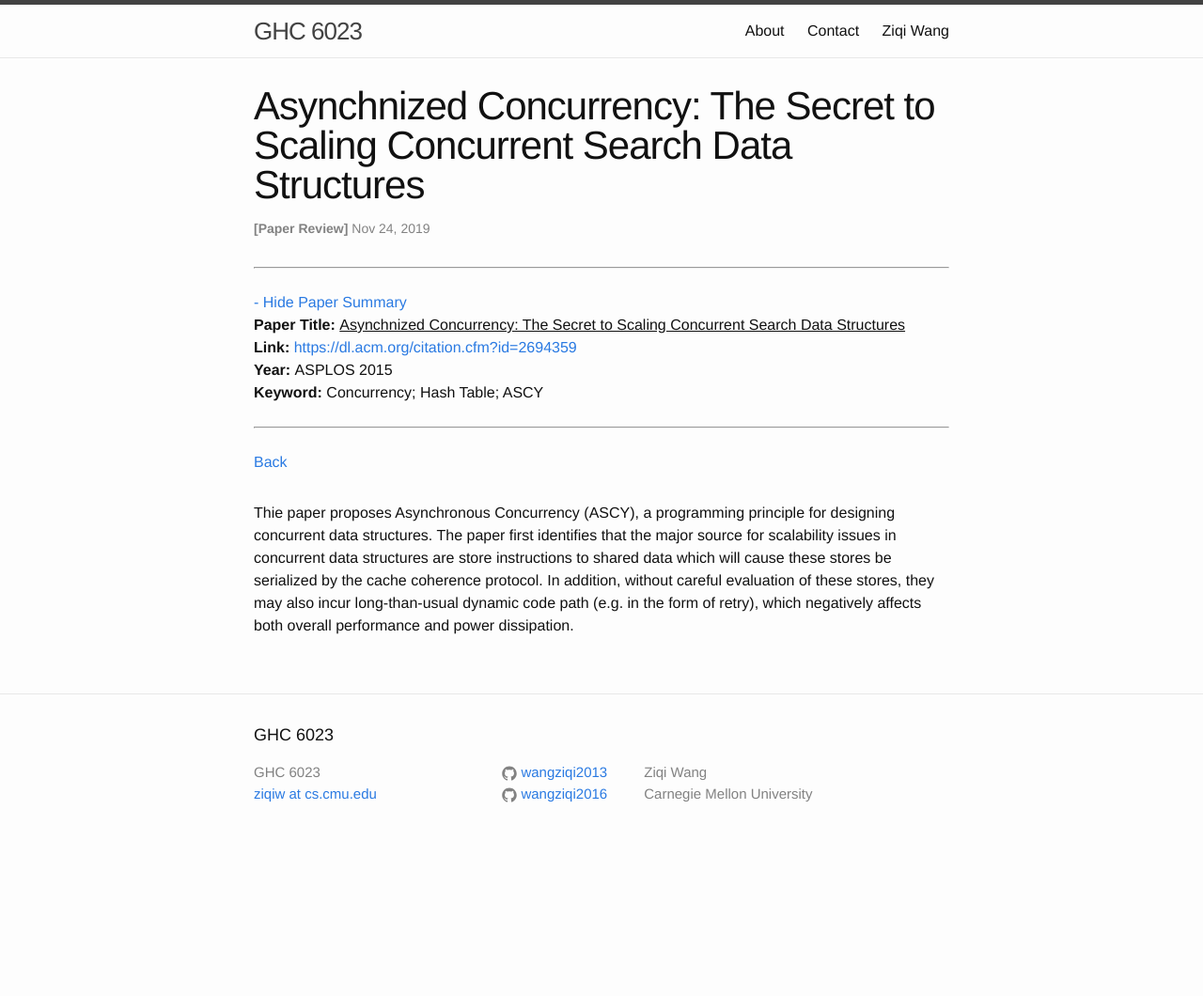
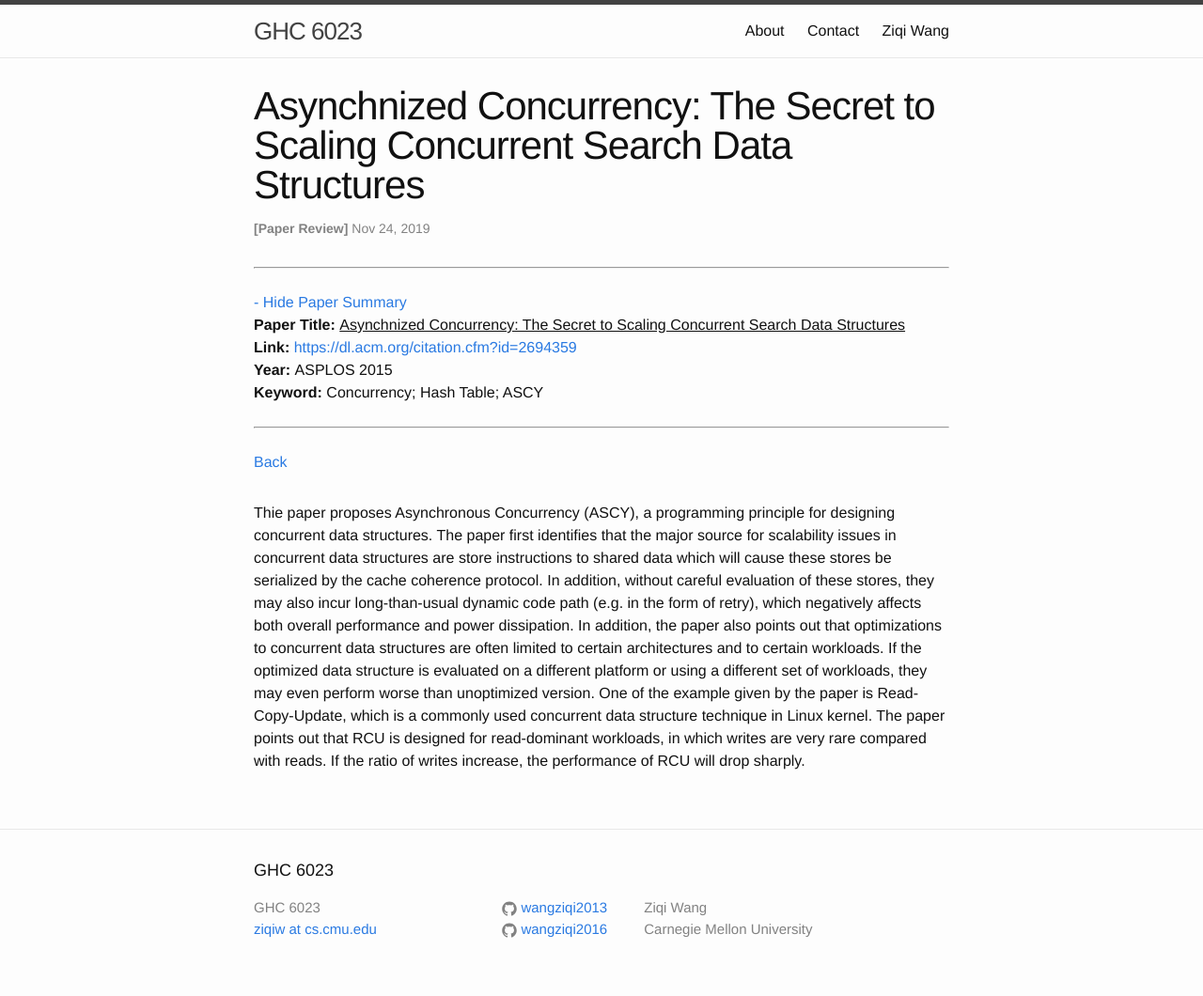
Before and after one commit to wangziqi2013/wangziqi2013.github.io, a Jekyll site: the page built from _posts/2019-11-23-ascy.markdown, in a window 1280 px wide. Shown: the whole page at 94% size. Built offline with Jekyll 4.4.1, drawn with Linux system fonts in a browser that asks for light colours; before the commit the page ends 916 px from its top, so only the background shows below that.

Commit message:
Adding RCU

```diff
--- a/_posts/2019-11-23-ascy.markdown
+++ b/_posts/2019-11-23-ascy.markdown
@@ -17,4 +17,9 @@ Thie paper proposes Asynchronous Concurrency (ASCY), a programming principle for
 The paper first identifies that the major source for scalability issues in concurrent data structures are store instructions
 to shared data which will cause these stores be serialized by the cache coherence protocol. In addition, without careful
 evaluation of these stores, they may also incur long-than-usual dynamic code path (e.g. in the form of retry), which
-negatively affects both overall performance and power dissipation.
+negatively affects both overall performance and power dissipation. In addition, the paper also points out that optimizations
+to concurrent data structures are often limited to certain architectures and to certain workloads. If the optimized
+data structure is evaluated on a different platform or using a different set of workloads, they may even perform worse
+than unoptimized version. One of the example given by the paper is Read-Copy-Update, which is a commonly used concurrent
+data structure technique in Linux kernel. The paper points out that RCU is designed for read-dominant workloads, in which
+writes are very rare compared with reads. If the ratio of writes increase, the performance of RCU will drop sharply.
```
